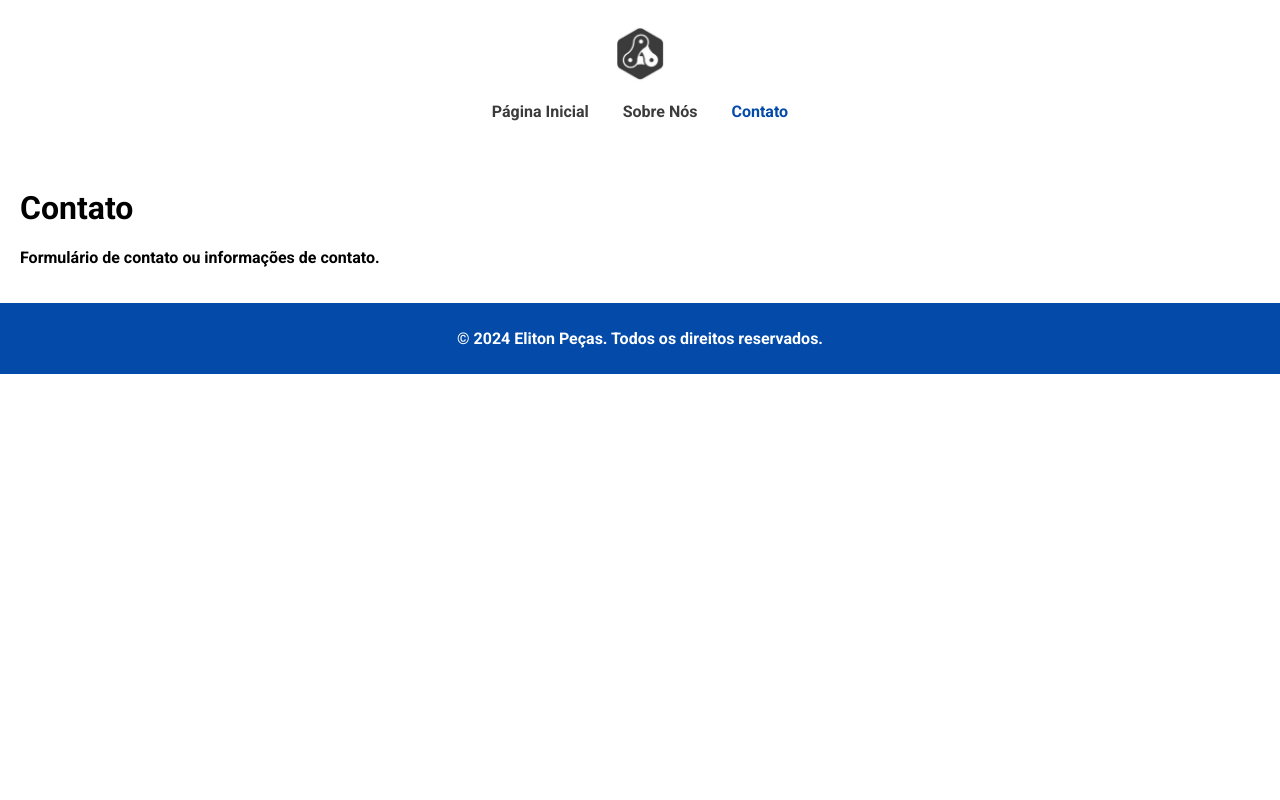
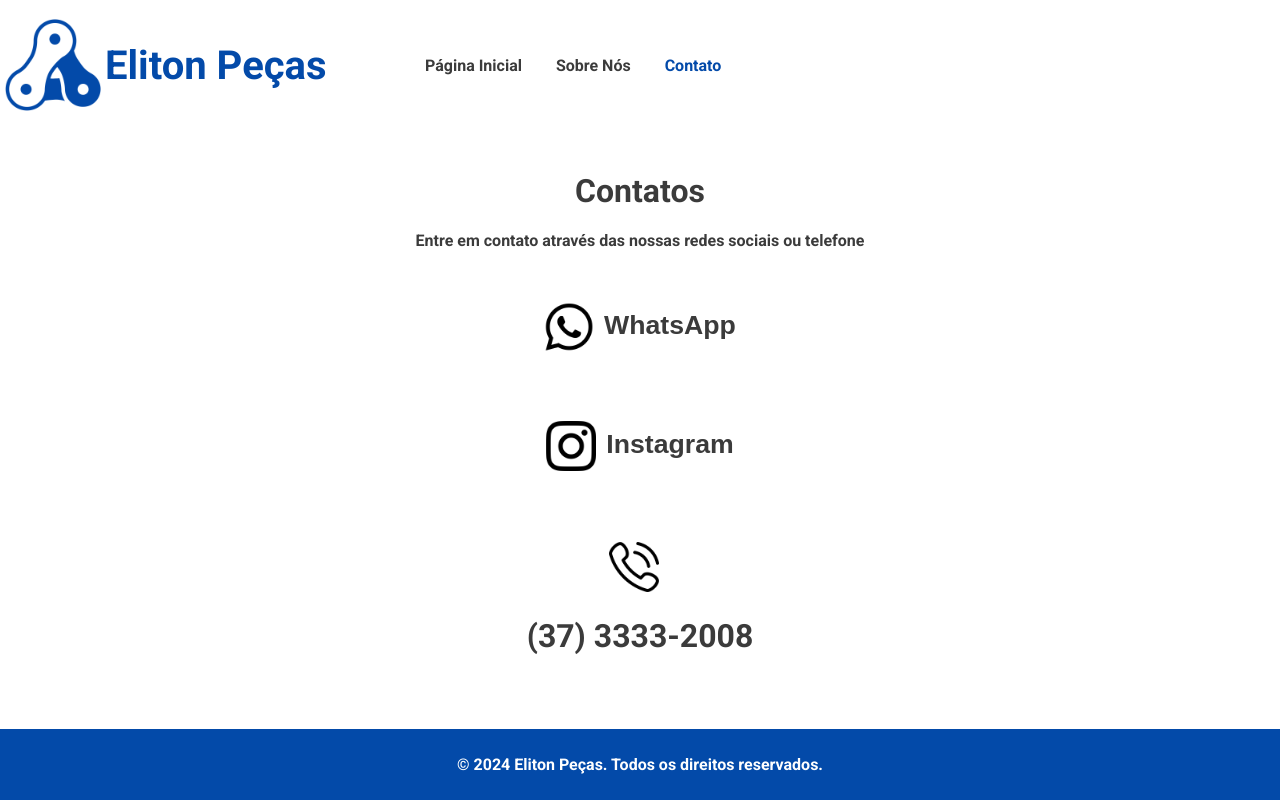
Before and after one commit to AndreLacerdaTI/ElitonPecas, a Flask app: page /contato in a window 1280 px wide. Run offline with Flask 3, Linux system fonts and the light colour scheme.

Commit message:
Pagina de contatos

```diff
--- a/ElitonPecas/app.py
+++ b/ElitonPecas/app.py
@@ -4,7 +4,15 @@ app = Flask(__name__)
 
 @app.route('/')
 def index():
-    return render_template('index.html')
+    produtos = []
+    produto = ['Ravok Aro 29','27 Marchas','produto1']
+    produtos.append(produto)
+    produto = ['Bike Aro 26','27 Marchas','produto2']
+    produtos.append(produto)
+    produto = ['Bike Aro 16','Com rodinhas','produto3']
+    produtos.append(produto)
+    print(produtos)
+    return render_template('index.html', produtos=produtos)
 
 @app.route('/sobre')
 def sobre():
--- a/ElitonPecas/static/css/style.css
+++ b/ElitonPecas/static/css/style.css
@@ -17,15 +17,43 @@ body {
     font-family: "Roboto", sans-serif;
     font-weight: 700;
     font-style: normal;
+    color: #3B3B3B;
 }
-header nav ul li img {
-    width: 50px;
+
+body h1, p {
+    align-items: center;
+    text-align: center;
+}
+.clicavel {
+    text-decoration: none;
+}
+
+.clicavel:visited {
+    color: #034AA9; /* Exemplo de cor para links visitados */
+}
+
+.logo-name {
+    width: 400px;
+    display: flex;
+    flex-direction: row;
+    align-items: center;
+    text-align: center;
+    padding: 5px;
+
+    font-size: 20px;
+}
+
+header nav ul li img, .logo {
+    width: 100px;
 }
 
 header {
     background-color: #ffffff;
-    color: #034ba970;
+    color: #034AA9;
     padding: 10px 0;
+    display: flex;
+    align-items: center;
+    text-align: center;
 }
 
 nav ul {
@@ -56,7 +84,6 @@ nav ul li a:hover{
 main {
     padding: 20px;
 }
-
 .produtos {
     display: flex;
     justify-content: space-around;
@@ -64,17 +91,97 @@ main {
 }
 
 .produto {
+    position: relative;
     border: 1px solid #ccc;
     border-radius: 10px;
-    padding: 10px;
+    overflow: hidden;
+    width: 30%;
+    height: auto;
+    margin: 10px;
     text-align: center;
-    width: 30%;
-    margin: 10px;
+    align-items: center;
 }
 
 .produto img {
-    max-width: 100%;
+    width: 80%;
+    height: auto;
+
     border-radius: 10px;
+}
+
+.produto-info {
+    position: absolute;
+    top: 0;
+    left: 0;
+    right: 0;
+    bottom: 0;
+    background-color: rgba(0, 0, 0, 0.7);
+    color: white;
+    display: flex;
+    flex-direction: column;
+    justify-content: center;
+    align-items: center;
+    opacity: 0;
+    transition: opacity 0.3s ease;
+    padding: 10px;
+}
+
+.produto-info button {
+    background-color: transparent;
+    border: 2px solid #ffffff50;
+    border-radius: 20px;
+    padding: 15px;
+    color: #fff;
+    font-size: 15px;
+    font-weight: bold;
+    transition: 0.2s;
+}
+
+.produto-info button:hover {
+    background-color: #ffffff30;
+    border: 2px solid #fff;
+}
+
+.produto:hover .produto-info {
+    opacity: 1;
+}
+
+.contatos {
+    width: 100%;
+    display: flex;
+    flex-direction: column;
+    align-items: center;
+    text-align: center;
+}
+.contatos h2 {
+    align-items: center;
+    text-align: center;
+    height: 50px;
+}
+.contatos img {
+    width: 50px;
+}
+
+.redes-sociais,.redes-sociais-i {
+    display: flex;
+    background-color: #fff;
+    color: #3B3B3B;
+    border: 1px solid #fff;
+    border-radius: 30px;
+    padding: 15px;
+    transition: 0.2s;
+    margin: 10px
+}
+
+.redes-sociais-i:hover{
+    background: linear-gradient(45deg, #405DE6, #5851DB, #833AB4, #C13584, #E1306C, #FD1D1D, #F56040, #F77737, #FCAF45, #FFDC80);
+}
+.redes-sociais:hover {
+    background-color: #25D366;
+}
+.redes-sociais img,.redes-sociais-i img {
+    width: 50px;
+    padding: 10px 10px 0px 0px;
 }
 
 footer {
@@ -82,7 +189,7 @@ footer {
     color: #fff;
     text-align: center;
     padding: 10px 0;
-    position: relative;
+    position: fixed;
     width: 100%;
     bottom: 0;
 }
--- a/ElitonPecas/templates/base.html
+++ b/ElitonPecas/templates/base.html
@@ -5,6 +5,7 @@
     <meta name="viewport" content="width=device-width, initial-scale=1.0">
     <title>{% block title %}{% endblock %} - Meu Site</title>
     <link rel="stylesheet" href="{{ url_for('static', filename='css/style.css') }}">
+    <link rel="icon" href="{{ url_for('static', filename='images/icon.ico') }}" type="image/x-icon">
 
     <link rel="preconnect" href="https://fonts.googleapis.com">
     <link rel="preconnect" href="https://fonts.gstatic.com" crossorigin>
@@ -12,10 +13,18 @@
 </head>
 <body>
     <header>
+        <div class="logo-name">
+            <img class="logo" src="{{ url_for('static', filename='images/Logo_azul.png') }}">
+            <h1>Eliton Peças</h1>
+        </div>
         <nav>
+            <!--
             <ul>
-                <li><img src="{{ url_for('static', filename='images/logo.png') }}">
+                <li><h1>Eliton</h1></li>
+                <li><img src="{{ url_for('static', filename='images/Logo_azul.png') }}"></li>
+                <li><h1>Peças</h1></li>
             </ul>
+            -->
             <ul>
                 <li class="{% if request.endpoint == 'index' %}active{% endif %}">
                     <a href="{{ url_for('index') }}">Página Inicial</a>
--- a/ElitonPecas/templates/contato.html
+++ b/ElitonPecas/templates/contato.html
@@ -3,6 +3,21 @@
 {% block title %}Contato{% endblock %}
 
 {% block content %}
-<h1>Contato</h1>
-<p>Formulário de contato ou informações de contato.</p>
+<h1>Contatos</h1>
+<p>Entre em contato através das nossas redes sociais ou telefone</p>
+<div class="contatos">
+    <a class="clicavel" href="https://wa.me/553798571293" target="_blank">
+        <button class="redes-sociais">
+            <img src="{{ url_for('static', filename='images/whatsapp.png') }}" alt="WhatsApp">
+            <h1>WhatsApp</h1>
+        </button>
+    </a>
+    <a class="clicavel" href="https://www.instagram.com/eliton_pecas/" target="_blank">
+        <button class="redes-sociais-i">
+            <img src="{{ url_for('static', filename='images/instagram.png') }}" alt="Instagram">
+            <h1>Instagram</h1>
+        </button>
+    </a>
+    <a class="clicavel"><br><br><img src="{{ url_for('static', filename='images/telefone.png') }}" alt="Telefone">&nbsp;&nbsp;&nbsp;<h1>(37) 3333-2008</h1></a>
+</div>
 {% endblock %}
```
Also changed, not shown: ElitonPecas/templates/index.html (+15 -19 lines), ElitonPecas/static/images/Logo_azul.png (added), ElitonPecas/static/images/Logo_branca.png (added), ElitonPecas/static/images/icon.ico (added), ElitonPecas/static/images/instagram-white.png (added), ElitonPecas/static/images/instagram.png (added), ElitonPecas/static/images/produto2.jpg (added), ElitonPecas/static/images/produto3.jfif (added), ElitonPecas/static/images/produto3.jpg (added), ElitonPecas/static/images/telefone.png (added), ElitonPecas/static/images/whatsapp.png (added).
